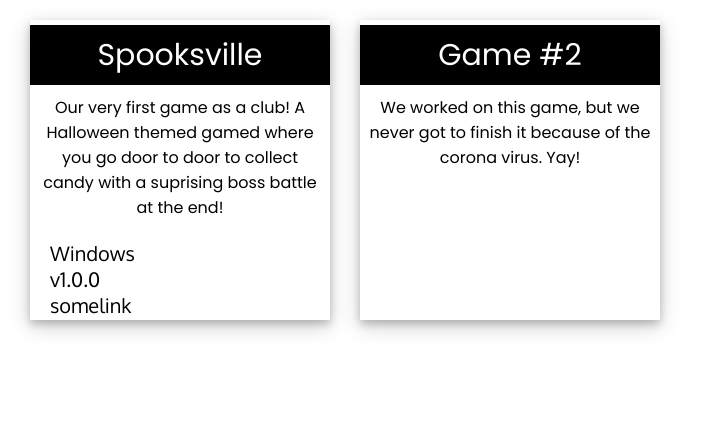
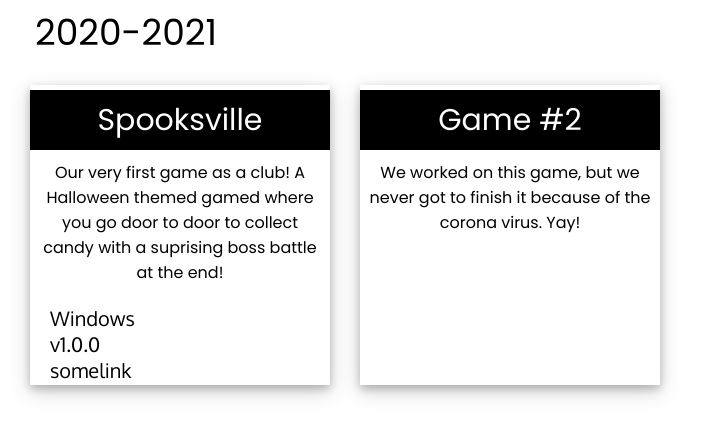
Before and after one commit to estebangarcia21/gdc-website, a React (Create React App) app: page /our-games in a window 1280 px wide. Shown: the top 436 px of the page, without its empty margins (0-707 px from the left). Built offline with nearby package versions, Linux system fonts and the light colour scheme; a web font is replaced by a local one.

Commit message:
Completed the query system to display games

```diff
--- a/src/assets/components/pages/game-data.tsx
+++ b/src/assets/components/pages/game-data.tsx
@@ -19,14 +19,14 @@ class GameBuild {
 
 export interface Game {
     gameTitle: string;
-    year: string;
+    yearRange: string;
     gameDescription: string;
     builds?: GameBuild[] | undefined;
 }
 
 class Spooksville implements Game {
     gameTitle: string = 'Spooksville';
-    year: string = '2020-2021';
+    yearRange: string = '2020-2021';
     gameDescription: string =
         'Our very first game as a club! A Halloween themed gamed where you go door to door to collect candy with a suprising boss battle at the end!';
     builds?: GameBuild[] | undefined = [
@@ -36,7 +36,7 @@ class Spooksville implements Game {
 
 class GameTwo implements Game {
     gameTitle: string = 'Game #2';
-    year: string = '2020-2021';
+    yearRange: string = '2020-2021';
     gameDescription: string =
         'We worked on this game, but we never got to finish it because of the corona virus. Yay!';
     builds?: GameBuild[] | undefined = [];
@@ -45,16 +45,38 @@ class GameTwo implements Game {
 export class GameCardRenderer {
     static games: Game[] = [new Spooksville(), new GameTwo()];
 
-    static renderCards(): any {
-        return this.games.map((game) => (
+    static showGamesFromYears(yearRange: string): JSX.Element {
+        const quereyedArray = this.games.filter(
+            (game) => game.yearRange == yearRange
+        );
+
+        const yearTitle: JSX.Element = (
+            <p
+                className='text'
+                style={{
+                    fontSize: '36px',
+                }}
+            >
+                {yearRange}
+            </p>
+        );
+
+        const queryResults: JSX.Element[] = quereyedArray.map((game) => (
             <div>
                 <GameSection
                     gameTitle={game.gameTitle}
-                    year={game.year}
+                    yearRange={game.yearRange}
                     gameDescription={game.gameDescription}
                     builds={game.builds}
                 />
             </div>
         ));
+
+        return (
+            <div>
+                {yearTitle}
+                {queryResults}
+            </div>
+        );
     }
 }
--- a/src/assets/components/pages/our-games.tsx
+++ b/src/assets/components/pages/our-games.tsx
@@ -2,7 +2,11 @@ import React from 'react';
 import { GameCardRenderer } from './game-data';
 
 const Ourgamespage: React.FC = () => {
-    return <div>{GameCardRenderer.renderCards()}</div>;
+    return (
+        <div id='our-games'>
+            <div>{GameCardRenderer.showGamesFromYears('2020-2021')}</div>
+        </div>
+    );
 };
 
 export default Ourgamespage;
--- a/src/assets/scss/App.css
+++ b/src/assets/scss/App.css
@@ -1,4 +1,13 @@
 @import url("https://fonts.googleapis.com/css2?family=Montserrat:ital,wght@0,300;1,200&family=Neucha&family=Syne&display=swap&family=Source+Code+Pro:wght@600&display=swap&family=Bebas+Neue&display=swap&family=Oxygen:wght@400&display=swap&family=Poppins:wght@600&display=swap&family=Poppins:wght@400&display=swap");
+#our-games {
+  margin-left: 30px;
+}
+
+.line {
+  width: 80%;
+  height: 2px;
+}
+
 .build {
   position: relative;
   font-family: 'Oxygen', sans-serif;
@@ -19,7 +28,7 @@
 .card {
   position: relative;
   margin-top: 20px;
-  margin-left: 30px;
+  margin-right: 30px;
   float: left;
   width: 300px;
   height: 300px;
--- a/src/assets/scss/App.scss
+++ b/src/assets/scss/App.scss
@@ -1,4 +1,4 @@
-@import './ourprojects';
+@import './our-games';
 @import './homepage';
 @import './header-footer';
 @import './animations';
--- a/src/assets/scss/_ourprojects.scss
+++ b/src/assets/scss/_our-games.scss
@@ -1,4 +1,13 @@
 $sidebar-width: 250px;
+
+#our-games {
+    margin-left: 30px;
+}
+
+.line {
+    width: 80%;
+    height: 2px;
+}
 
 .build {
     position: relative;
@@ -26,7 +35,7 @@ $sidebar-width: 250px;
     position: relative;
 
     margin-top: 20px;
-    margin-left: 30px;
+    margin-right: 30px;
 
     float: left;
 
```
Also changed, not shown: 1 other file (tests, documents, lock files or other folders).
